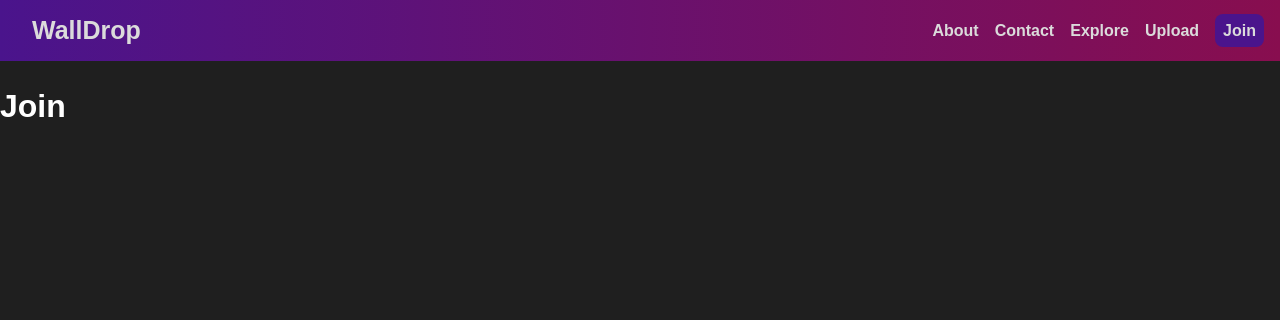
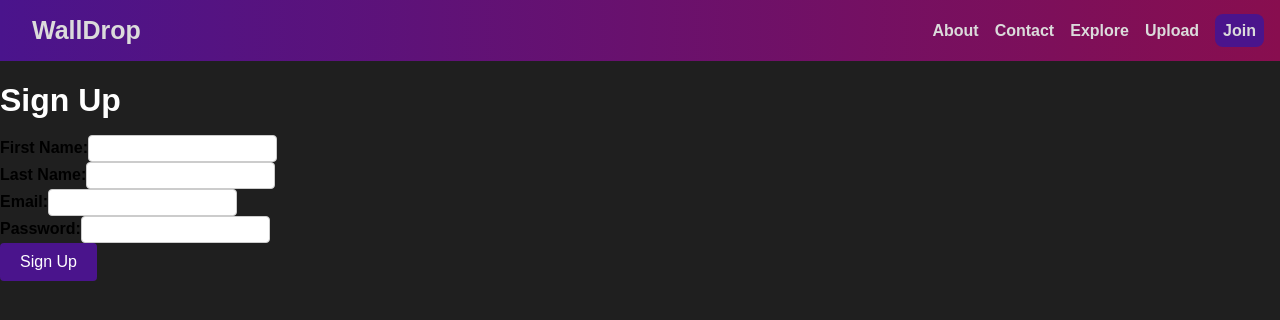
Before and after one commit to Dxher/WallDrop, a React (Create React App) app in the folder walldrop/: page /join in a window 1280 px wide. Shown: the top 320 px of the page. Built offline with nearby package versions, Linux system fonts and the light colour scheme.

Commit message:
more updates

```diff
--- a/walldrop/data/db.json
+++ b/walldrop/data/db.json
@@ -5,7 +5,7 @@
       "body": "This was made for A boogie wit da Hoodie fans",
       "owner": "dx",
       "genre": "iPhone",
-      "photo": "./assets/wp1.png",
+      "photo": "../assets/wp1.png",
       "id": 3
     },
     {
@@ -13,7 +13,7 @@
       "body": "This was made for Pop Smoke fans",
       "owner": "dx",
       "genre": "iPhone",
-      "photo": "./assets/wp2.png",
+      "photo": "../assets/wp2.png",
       "id": 4
     },
     {
@@ -21,7 +21,7 @@
       "body": "This was made for Drake fans",
       "owner": "dx",
       "genre": "iPhone",
-      "photo": "./assets/wp3.png",
+      "photo": "../assets/wp3.png",
       "id": 5
     },
     {
@@ -29,7 +29,7 @@
       "body": "This was made for TheWeeknd fans",
       "owner": "dx",
       "genre": "iPhone",
-      "photo": "./assets/wp4.png",
+      "photo": "../assets/wp4.png",
       "id": 6
     },
     {
@@ -37,7 +37,7 @@
       "body": "This is for fruity people",
       "owner": "Meemo",
       "genre": "Desktop",
-      "photo": "./assets/wp5.png",
+      "photo": "../assets/wp5.png",
       "id": 7
     },
     {
@@ -45,7 +45,7 @@
       "body": "Ah. Yes. Art",
       "owner": "Meemo",
       "genre": "Desktop",
-      "photo": "./assets/wp6.png",
+      "photo": "../assets/wp6.png",
       "id": 8
     },
     {
@@ -53,7 +53,7 @@
       "body": "Motion of the milky way",
       "owner": "Meemo",
       "genre": "Desktop",
-      "photo": "./assets/wp7.png",
+      "photo": "../assets/wp7.png",
       "id": 9
     },
     {
@@ -61,7 +61,7 @@
       "body": "Cool fish",
       "owner": "Meemo",
       "genre": "Desktop",
-      "photo": "./assets/wp8.png",
+      "photo": "../assets/wp8.png",
       "id": 10
     }
   ]
--- a/walldrop/src/components/Contact.js
+++ b/walldrop/src/components/Contact.js
@@ -7,7 +7,6 @@ const Contact = () => {
 
   const handleSubmit = (e) => {
     e.preventDefault();
-    // TODO: Handle form submission logic here
   };
 
   return (
@@ -17,13 +16,13 @@ const Contact = () => {
         <div className="contact-social">
           {/* Add your social media images here */}
           <a href="https://www.facebook.com/">
-            <img src='./assets/facebook.png' alt="Social Media 1" />
+            <img src='../assets/facebook.png' alt="Social Media 1" />
           </a>
           <a href="https://www.instagram.com/">
-            <img src="./assets/instagram.png" alt="Social Media 2" />
+            <img src="../assets/instagram.png" alt="Social Media 2" />
           </a>
           <a href="https://twitter.com/login">
-            <img src="./assets/twitter.png" alt="Social Media 3" />
+            <img src="../assets/twitter.png" alt="Social Media 3" />
           </a>
         </div>
         <div className="contact-form">
--- a/walldrop/src/components/Join.js
+++ b/walldrop/src/components/Join.js
@@ -1,11 +1,65 @@
-import React from 'react';
+import React, { useState } from 'react';
 
 const Join = () => {
+  const [firstName, setFirstName] = useState('');
+  const [lastName, setLastName] = useState('');
+  const [email, setEmail] = useState('');
+  const [password, setPassword] = useState('');
+
+  const handleSubmit = (e) => {
+    e.preventDefault();
+    // Perform sign-up logic here (e.g., send data to server, validation, etc.)
+    console.log('Form submitted:', { firstName, lastName, email, password });
+    // Reset form fields
+    setFirstName('');
+    setLastName('');
+    setEmail('');
+    setPassword('');
+  };
 
   return (
-    <section className="join">
-      <h1>Join</h1>
-    </section>
+    <div>
+      <h1>Sign Up</h1>
+      <form onSubmit={handleSubmit}>
+        <div>
+          <label htmlFor="firstName">First Name:</label>
+          <input
+            type="text"
+            id="firstName"
+            value={firstName}
+            onChange={(e) => setFirstName(e.target.value)}
+          />
+        </div>
+        <div>
+          <label htmlFor="lastName">Last Name:</label>
+          <input
+            type="text"
+            id="lastName"
+            value={lastName}
+            onChange={(e) => setLastName(e.target.value)}
+          />
+        </div>
+        <div>
+          <label htmlFor="email">Email:</label>
+          <input
+            type="email"
+            id="email"
+            value={email}
+            onChange={(e) => setEmail(e.target.value)}
+          />
+        </div>
+        <div>
+          <label htmlFor="password">Password:</label>
+          <input
+            type="password"
+            id="password"
+            value={password}
+            onChange={(e) => setPassword(e.target.value)}
+          />
+        </div>
+        <button type="submit">Sign Up</button>
+      </form>
+    </div>
   );
 };
 
--- a/walldrop/src/index.css
+++ b/walldrop/src/index.css
@@ -294,3 +294,49 @@ button:hover {
   display: inline-flex;
   margin-top: 20px;
 }
+
+/* join */
+
+.join-container {
+  display: flex;
+  justify-content: center;
+  align-items: center;
+  height: 100vh;
+}
+
+.join-form {
+  display: flex;
+  flex-direction: column;
+  width: 300px;
+  padding: 20px;
+  background-color: #f4f4f4;
+  border-radius: 8px;
+  box-shadow: 0 2px 4px rgba(0, 0, 0, 0.2);
+}
+
+.form-group {
+  margin-bottom: 10px;
+}
+
+label {
+  font-weight: bold;
+}
+
+input {
+  padding: 5px;
+  border: 1px solid #ccc;
+  border-radius: 4px;
+}
+
+button {
+  padding: 10px 20px;
+  background-color: #4a148c;
+  color: #fff;
+  border: none;
+  border-radius: 4px;
+  cursor: pointer;
+}
+
+button:hover {
+  background-color: #880e4f;
+}
```
